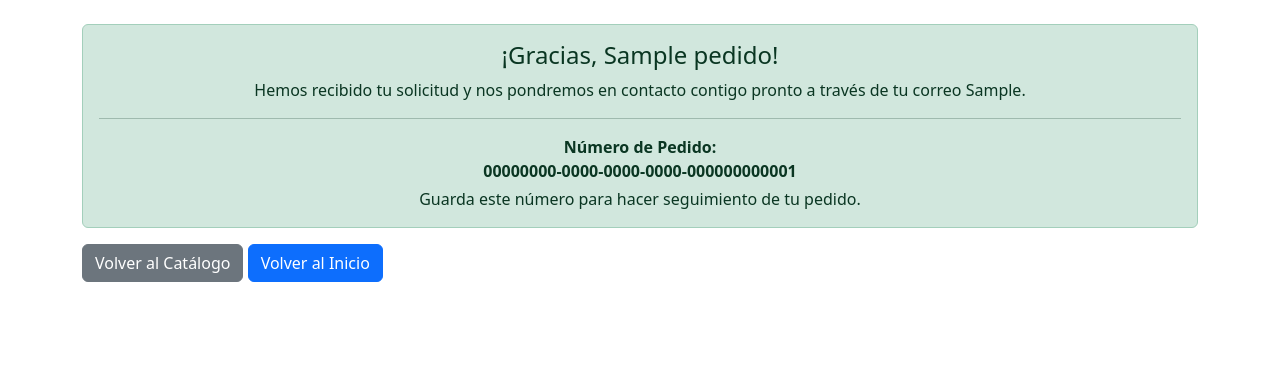
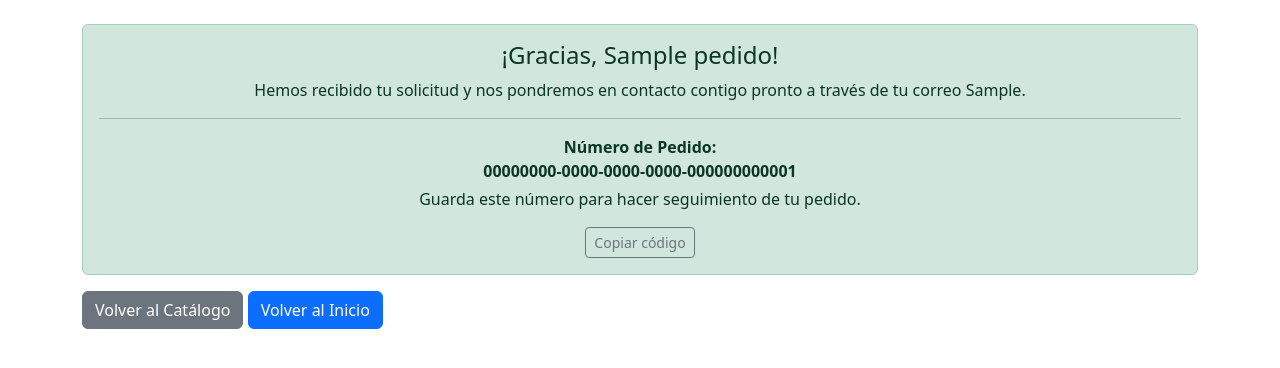
Before and after one commit to Shai-Cc/Tienda_Online, a Django app: template templates/confirmacion_pedido.html in a window 1280 px wide. Shown: the top 368 px of the page. Run offline with Django 5.2, Linux system fonts and the light colour scheme; tables that the repository leaves empty hold one stand-in row (values such as "Sample post"); the template is opened without the code that fills it: values that come from a table or form of the project are taken from there, most other values are stand-ins (such as "Sample title", 1, 10 or a date in 2020).

Commit message:
Adición de botón para copiar el código de seguimiento en formulario de confirmación de pedido

```diff
--- a/templates/confirmacion_pedido.html
+++ b/templates/confirmacion_pedido.html
@@ -34,6 +34,10 @@
                 <p class="mb-0">
                     Guarda este número para hacer seguimiento de tu pedido.
                 </p>
+                <button id="btnCopiar" class="btn btn-outline-secondary btn-sm mt-3" onclick="navigator.clipboard.writeText('{{ pedido.token_seguimiento }}');">
+                    Copiar código
+
+                </button>
 
             </div>
             <a href="{% url 'catalogo' %}" class="btn btn-secondary">
```
